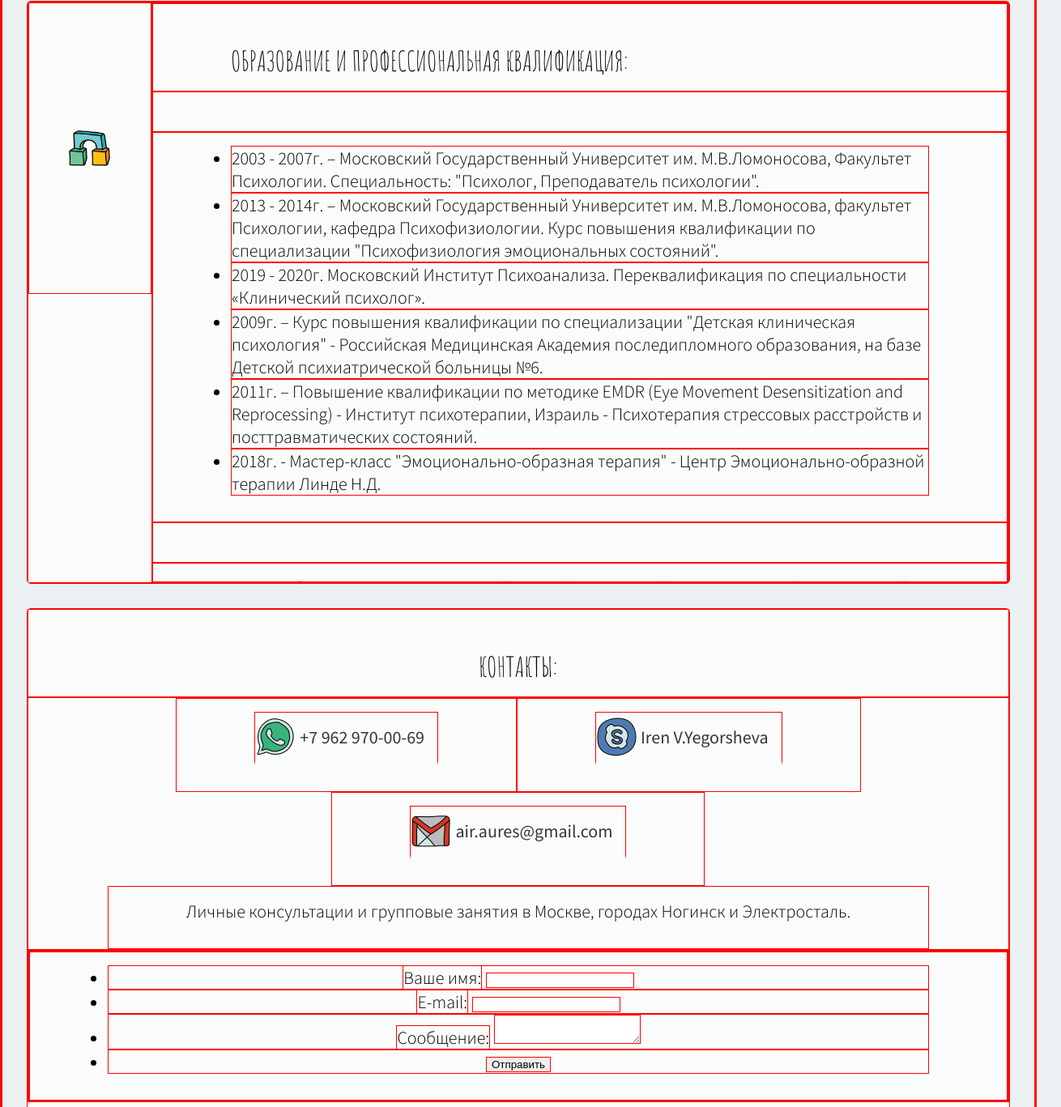
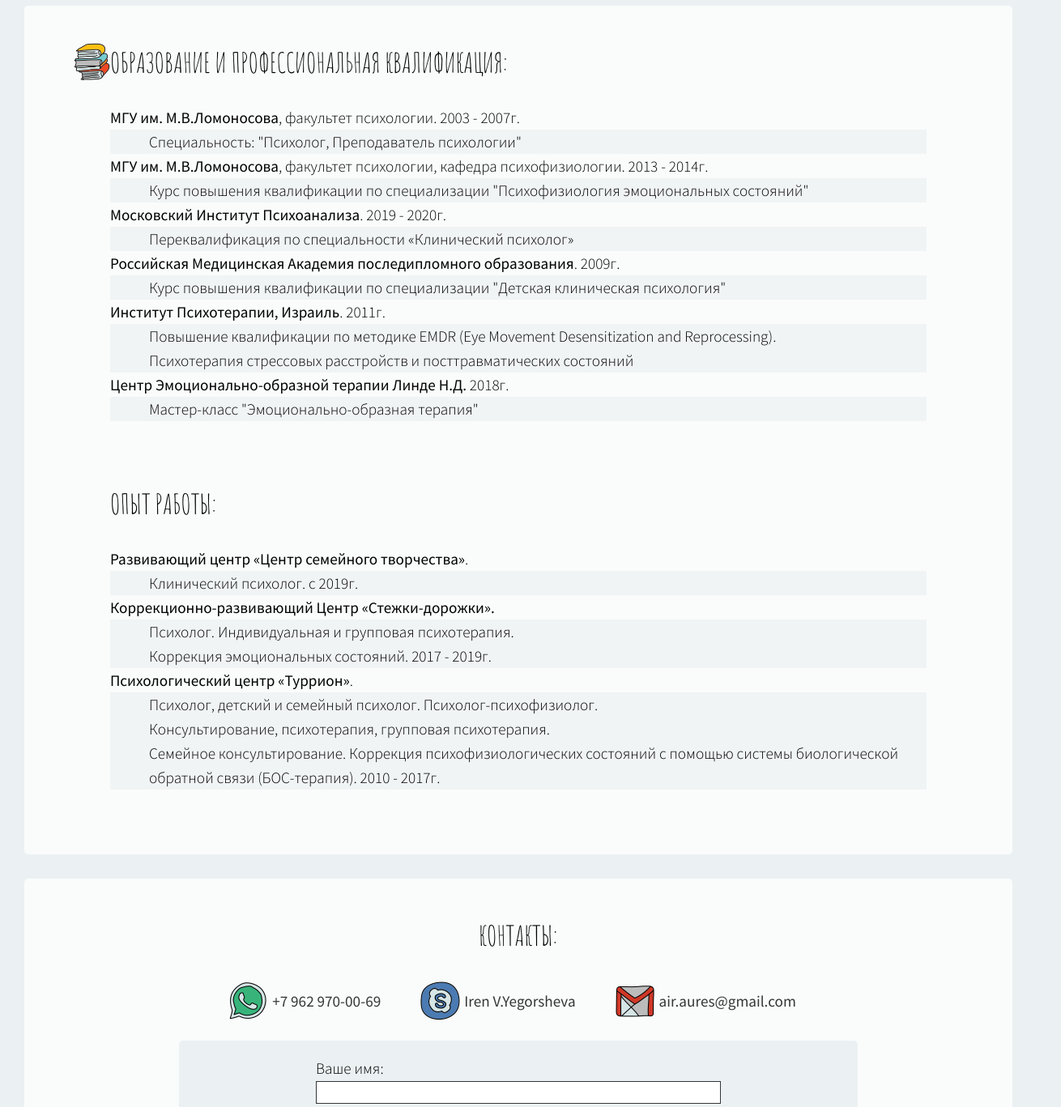
Before and after one commit to janglz/irina-site, a plain HTML site: page index.html in a window 1280 px wide. Shown: the part 833-2200 px from the top of the page at 81% size, 1310 px wide, since content can reach past the window. Drawn offline with Linux system fonts and the light colour scheme; a web font is replaced by a local one.

Commit message:
new sizes + icons

```diff
--- a/index.html
+++ b/index.html
@@ -35,9 +35,9 @@
                  <p>Моя работа - психологическая помощь взрослым и детям. Индивидуальное и семейное консультирование,
                 психотерапия и коррекционно-развивающие занятия. Работаю в Ногинске, Электростали и Москве.</p>
         </article>
-        <section class="main-photo">
-           <img src="img/irina-foto-1.jpg">
-        </section>
+        <div class="main-photo">
+           <!--img src="img/irina-foto-1.jpg"-->
+        </div>
 
         <section class="column col-1" id="services">
             <a class="big-button" href="#info-adult">
@@ -92,32 +92,43 @@
         </section>
 
         <section class="qualification" id="qualification">
-            <div class="icon info-picture">
+            <div>
             </div>
-            <div><h1>Образование и профессиональная квалификация:</h1>
+            <div class="container icon info-picture"><h1>Образование и профессиональная квалификация:</h1>
             <p><ul>
-                <li>2003 - 2007г. – Московский Государственный Университет им. М.В.Ломоносова, Факультет Психологии.
-                Специальность: "Психолог, Преподаватель психологии".</li>
-                <li>2013 - 2014г. – Московский Государственный Университет им. М.В.Ломоносова, факультет Психологии,
-                кафедра Психофизиологии. Курс повышения квалификации по специализации "Психофизиология эмоциональных состояний".</li>
-                <li>2019 - 2020г. Московский Институт Психоанализа. Переквалификация по специальности «Клинический психолог».</li>
-                <li>2009г. – Курс повышения квалификации по специализации "Детская клиническая психология" -
-                Российская Медицинская Академия последипломного образования, на базе Детской психиатрической больницы №6.</li>
-                <li>2011г. – Повышение квалификации по методике EMDR (Eye Movement Desensitization and Reprocessing)
-                - Институт психотерапии, Израиль - Психотерапия стрессовых расстройств и посттравматических состояний.</li>
-                <li>2018г. - Мастер-класс "Эмоционально-образная терапия" - Центр Эмоционально-образной терапии Линде Н.Д.</li>
+                <li><span class="bold">МГУ им. М.В.Ломоносова</span>, факультет психологии. 2003 - 2007г. <br>
+                <ul><li>Специальность: "Психолог, Преподаватель психологии"</li></ul></li>
+                <li><span class="bold">МГУ им. М.В.Ломоносова</span>, факультет психологии, кафедра психофизиологии. 2013 - 2014г. <br>
+                    <ul><li>Курс повышения квалификации по специализации "Психофизиология эмоциональных состояний"</li></ul></li>
+                <li> <span class="bold">Московский Институт Психоанализа</span>. 2019 - 2020г.<br>
+                    <ul><li>Переквалификация по специальности «Клинический психолог»</li></ul></li>
+                <li><span class="bold">Российская Медицинская Академия последипломного образования</span>. 2009г.
+                    <ul><li>Курс повышения квалификации по специализации "Детская клиническая психология" </li></ul></li>
+                <li><span class="bold">Институт Психотерапии, Израиль</span>. 2011г.  <br>
+                    <ul><li>Повышение квалификации по методике EMDR (Eye Movement Desensitization and Reprocessing).</li></ul>
+                    <ul><li>Психотерапия стрессовых расстройств и посттравматических состояний</li></ul></li>
+                <li><span class="bold">Центр Эмоционально-образной терапии Линде Н.Д.</span> 2018г.  <br>
+                    <ul><li>Мастер-класс "Эмоционально-образная терапия"</li></ul></li>
             </ul></p>
-            <p>Опыт работы
-                С 2019г. - Развивающий центр "Центр семейного творчества". Клинический психолог.
-
-                2017 - 2019г. - Коррекционно-развивающий Центр «Стежки-дорожки». Психолог. Индивидуальная и групповая психотерапия.
-                Коррекция эмоциональных состояний.
-
-                2010 - 2017г. - Психологический центр «Туррион», психолог, детский и семейный психолог. Психолог-психофизиолог.
-
-                Консультирование, психотерапия, групповая психотерапия.
-                Семейное консультирование. Коррекция психофизиологических состояний с помощью
-                системы биологической обратной связи (БОС-терапия)</p>
+            <h1>Опыт работы:</h1>
+            <p><ul>
+                <li><span class="bold">Развивающий центр «Центр семейного творчества»</span>. <br>
+                <ul><li>Клинический психолог. с 2019г. </li></ul></li>
+                <li><span class="bold">Коррекционно-развивающий Центр «Стежки-дорожки».</span>
+                    <ul>
+                        <li>Психолог. Индивидуальная и групповая психотерапия.</li>
+                        <li>Коррекция эмоциональных состояний. 2017 - 2019г.</li>
+                    </ul>
+                </li>
+                <li> <span class="bold">Психологический центр «Туррион»</span>.<br>
+                    <ul>
+                        <li>Психолог, детский и семейный психолог. Психолог-психофизиолог.</li>
+                        <li>Консультирование, психотерапия, групповая психотерапия.</li>
+                        <li>Семейное консультирование. Коррекция психофизиологических состояний с помощью
+                        системы биологической обратной связи (БОС-терапия). 2010 - 2017г.</li>
+                    </ul>
+                </li>
+            </ul></p>
             </div>
         </section>
         </article>
@@ -127,25 +138,24 @@
                 <p class="inline-p"><a class="whatsapp" href="https://wa.me/79629700069?text=Здравствуйте!%20Хочу%20проконсультироваться">+7 962 970-00-69 </a></p>
                 <p class="inline-p"><a class="skype" href=”Skype:(Iren V.Yegorsheva)?(chat)”>Iren V.Yegorsheva</a></p>
                 <p class="inline-p"><a class="email" href="mailto:air.aures@gmail.com">air.aures@gmail.com</a></p>
-                <p class="paragraph"> Личные консультации и групповые занятия в Москве, городах Ногинск и Электросталь.</p>
             </section>
             <section class="form-box">
                 <form action="/my-handling-form-page" method="post">
                     <ul>
                         <li>
-                            <label for="name">Ваше имя:</label>
+                            <label for="name">Ваше имя:</label><br>
                             <input type="text" id="user-name" name="user-name">
                         </li>
                         <li>
-                             <label for="mail">E-mail:</label>
+                            <label for="mail">E-mail:</label><br>
                             <input type="email" id="user-mail" name="user-mail">
                         </li>
                         <li>
-                            <label for="msg">Сообщение:</label>
+                            <label for="msg">Сообщение:</label><br>
                             <textarea id="msg" name="user-message"></textarea>
                         </li>
                         <li class="button">
-                            <button type="submit">Отправить</button>
+                            <button type="submit" class="submit-button">Отправить</button>
                         </li>
                     </ul>
                 </form>
--- a/irina-yegorsheva.css
+++ b/irina-yegorsheva.css
@@ -1,4 +1,4 @@
-* {
+s* {
     border: 1px solid red;
 }
 
@@ -28,7 +28,8 @@
 body {
     background: #ebf1f3;
     font-family: "Source Sans Pro", sans-serif;
-    font-size: 22px;
+    /*font-size: 22px;*/
+    font-size: 1.2em;
     margin: 0;
 }
 
@@ -88,7 +89,7 @@ a {
 .body-grid {
     display: grid;
     grid-template-columns: repeat(6, 1fr);
-    grid-template-rows: 80px 3fr 2fr 30% 30% 5%;
+    grid-template-rows: 80px 60vh 20vh auto auto 5%;
     grid-template-areas:
         "top top top top top top"
         "article article article photo photo photo"
@@ -98,7 +99,7 @@ a {
         "foot foot foot foot foot foot";
 
     grid-gap: 30px;
-    height: 300vh;
+    height: 260vh;
     margin: 0;
     padding: 30px;
     box-sizing: content-box;
@@ -128,7 +129,9 @@ a {
     align-items: flex-start;
     justify-content: center;
     position: relative;
-    background: none;
+    background: url('img/irina-foto-1.jpg');
+    background-size: cover;
+
 
 }
 
@@ -138,6 +141,8 @@ a {
     height: 100%;
     flex-shrink: 1;
 }
+
+
 
 .col-1 {
     grid-area: col-1;
@@ -156,12 +161,15 @@ a {
     display: flex;
     flex-direction: row;
     position: relative;
-    overflow: auto;
+    align-content: stretch;
+    width: 100%;
+
 }
 
 .contacts {
     grid-area: cont;
     text-align: center;
+    min-height: 85vh;
 }
 
 .footer {
@@ -183,6 +191,8 @@ a {
 
 .main-article {
     position: relative;
+    min-height: 100%;
+    overflow: auto;
 }
 
 
@@ -199,6 +209,52 @@ a {
 .pop-up-url:hover .pop-up-info {
     display: block;
     min-width: 400;
+}
+
+/* КВАЛИФИКАЦИЯ */
+
+.qualification p {
+    padding-top: 0;
+    padding-bottom: 0;
+    margin-top: 0;
+    margin-bottom: 0;
+}
+
+.container {
+    ma x-width: 1200px;
+    display: flex;
+    flex-direction: column;
+    flex-basis: 1200px;
+    justify-items: center;
+    margin: 0 auto;
+}
+
+.qualification p:last-child {
+    margin-bottom: 3rem;
+}
+
+li, li > ul {
+    list-style-type: none;
+    padding: 0;
+    line-height: 30px;
+}
+
+li > ul {
+    padding-left: 3rem;
+    background-color: #ebf1f39d;
+}
+
+.container + ul + li::before {
+    content: " ";
+    padding-left: 2rem;
+    background: url('icons/icons8-ereader-96.png') left center no-repeat;
+    background-size: 20px;
+}
+
+li ~ ul ~ li::before {
+    content: " ";
+    padding-left: 2rem;
+    background-image: none;
 }
 
 
@@ -226,13 +282,14 @@ a {
     height: 40%;
     padding: 0;
     margin: 0;
-    font-size: 24px;
+    font-size: 1em;
+    font-weight: 300;
     text-align: center;
 }
 
 
 .icon{
-    min-width: 150px;
+    min-width: 100px;
     min-height: 60px;
     max-height: 50%;
 }
@@ -255,8 +312,8 @@ a {
 /* ИНФО ОБ УСЛУГАХ  */
 
 .info-picture {
-    background: url("icons/icons8-arch-100.png") center no-repeat;
-    background-size: 60px;
+    background: url("icons/icons8-books-96.png") 50px 45px no-repeat;
+    background-size: 50px;
 }
 
 .therapy {
@@ -349,6 +406,10 @@ a {
     border-bottom: 5px solid #fafcfb00
 }
 
+.inline-p {
+    padding: 1rem;
+}
+
 
 .whatsapp {
     background: url("icons/icons8-whatsapp-100.png") 0% 50% no-repeat;
@@ -365,8 +426,79 @@ a {
 
 /* ФОРМА */
 
+.form-box {
+    display: flex;
+    margin: 0 auto;
+    z-index: 22;
+}
 
+form {
+    /* Расположим форму по центру страницы */
+    margin: 0 auto 30px auto;
+    flex-basis: 800px;
+    /* Определим контур формы */
+    padding: 1em;
+    background: #ebf1f3;
+    border-radius: 5px;
+  }
 
+  form ul {
+    list-style: none;
+    padding: 0;
+    margin: 0;
+  }
+
+  form li + li {
+    margin-top: 1em;
+  }
+
+  label {
+    /* Определим размер и выравнивание */
+    display: inline-block;
+    text-align: left;
+    margin-right: auto;
+    width: 500px;
+    font-size: 1em;
+  }
+
+  input,
+  textarea {
+    font-family: "Source Sans Pro", sans-serif;
+    font-size: 1em;
+    font-weight: 300;
+    width: 500px;
+    box-sizing: border-box;
+    border: 1px solid #353636;
+  }
+
+  input:focus,
+  textarea:focus {
+    border-color: rgb(147, 191, 197);
+  }
+
+  textarea {
+    vertical-align: top;
+    height: 5em;
+  }
+
+.submit-button {
+    background: #ebf1f3;
+    border-radius: 5px;
+    padding: 20px 40px;
+    border: none;
+    box-shadow: none;
+    font-family: "Source Sans Pro", sans-serif;
+    font-size: 1em;
+    font-weight: 300;
+    background-color: #fafcfb;
+}
+
+.submit-button:hover {
+    cursor: pointer;
+    border-radius: 5px;
+    background-color: #5e868650;
+    transition: color .1s ease-in, background-color .1s ease-in;
+}
 
 /* ФУТЕР */
 
```
Also changed, not shown: icons/icons8-books-96.png (added), icons/icons8-ereader-96.png (added).
